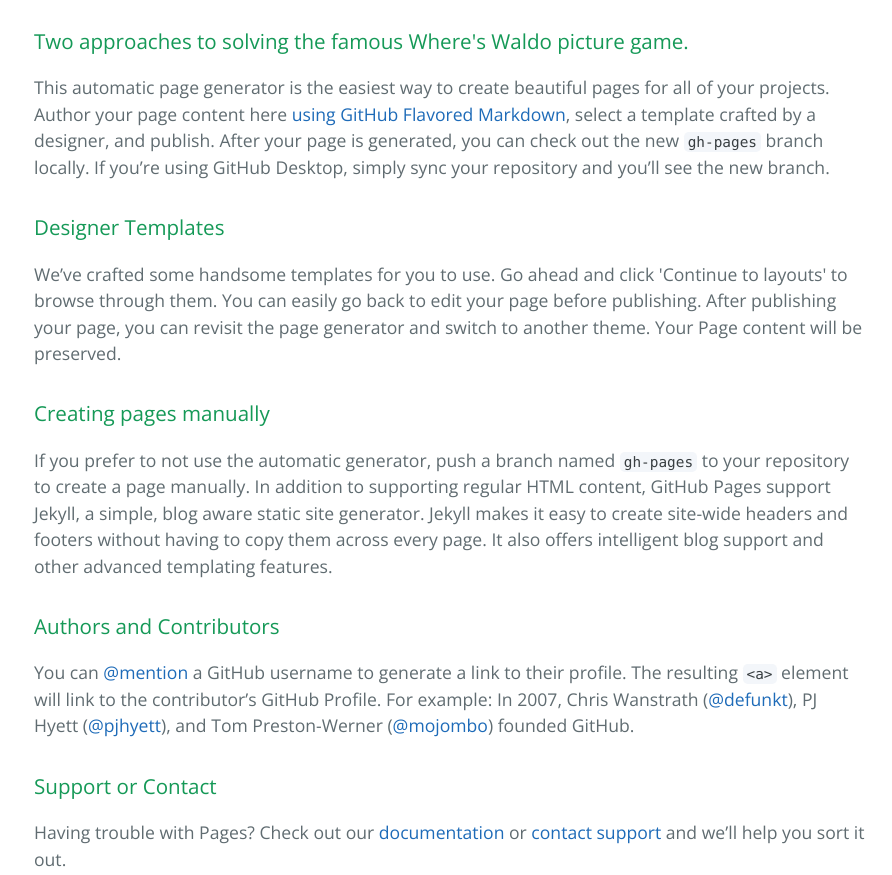
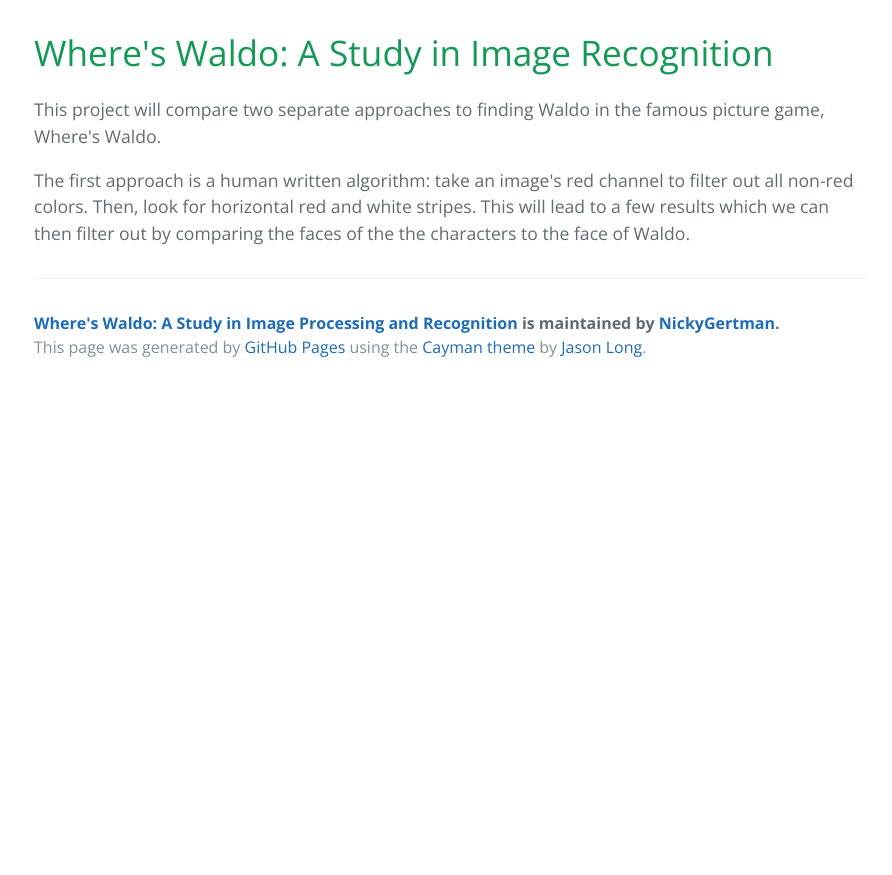
Before and after one commit to NickyGertman/Website, a plain HTML site: page index.html in a window 1280 px wide. Shown: the part 420-1295 px from the top of the page, without its empty margins (190-1082 px from the left). After the commit the page ends 811 px from the top, so only its background shows below. Drawn offline with nearby package versions, Linux system fonts and the light colour scheme.

```diff
--- a/index.html
+++ b/index.html
@@ -19,30 +19,12 @@
     </section>
 
     <section class="main-content">
-      <h3>
-<a id="two-approaches-to-solving-the-famous-wheres-waldo-picture-game" class="anchor" href="#two-approaches-to-solving-the-famous-wheres-waldo-picture-game" aria-hidden="true"><span class="octicon octicon-link"></span></a>Two approaches to solving the famous Where's Waldo picture game.</h3>
+      <h1>
+<a id="wheres-waldo-a-study-in-image-recognition" class="anchor" href="#wheres-waldo-a-study-in-image-recognition" aria-hidden="true"><span class="octicon octicon-link"></span></a>Where's Waldo: A Study in Image Recognition</h1>
 
-<p>This automatic page generator is the easiest way to create beautiful pages for all of your projects. Author your page content here <a href="https://guides.github.com/features/mastering-markdown/">using GitHub Flavored Markdown</a>, select a template crafted by a designer, and publish. After your page is generated, you can check out the new <code>gh-pages</code> branch locally. If you’re using GitHub Desktop, simply sync your repository and you’ll see the new branch.</p>
+<p>This project will compare two separate approaches to finding Waldo in the famous picture game, Where's Waldo. </p>
 
-<h3>
-<a id="designer-templates" class="anchor" href="#designer-templates" aria-hidden="true"><span class="octicon octicon-link"></span></a>Designer Templates</h3>
-
-<p>We’ve crafted some handsome templates for you to use. Go ahead and click 'Continue to layouts' to browse through them. You can easily go back to edit your page before publishing. After publishing your page, you can revisit the page generator and switch to another theme. Your Page content will be preserved.</p>
-
-<h3>
-<a id="creating-pages-manually" class="anchor" href="#creating-pages-manually" aria-hidden="true"><span class="octicon octicon-link"></span></a>Creating pages manually</h3>
-
-<p>If you prefer to not use the automatic generator, push a branch named <code>gh-pages</code> to your repository to create a page manually. In addition to supporting regular HTML content, GitHub Pages support Jekyll, a simple, blog aware static site generator. Jekyll makes it easy to create site-wide headers and footers without having to copy them across every page. It also offers intelligent blog support and other advanced templating features.</p>
-
-<h3>
-<a id="authors-and-contributors" class="anchor" href="#authors-and-contributors" aria-hidden="true"><span class="octicon octicon-link"></span></a>Authors and Contributors</h3>
-
-<p>You can <a href="https://github.com/blog/821" class="user-mention">@mention</a> a GitHub username to generate a link to their profile. The resulting <code>&lt;a&gt;</code> element will link to the contributor’s GitHub Profile. For example: In 2007, Chris Wanstrath (<a href="https://github.com/defunkt" class="user-mention">@defunkt</a>), PJ Hyett (<a href="https://github.com/pjhyett" class="user-mention">@pjhyett</a>), and Tom Preston-Werner (<a href="https://github.com/mojombo" class="user-mention">@mojombo</a>) founded GitHub.</p>
-
-<h3>
-<a id="support-or-contact" class="anchor" href="#support-or-contact" aria-hidden="true"><span class="octicon octicon-link"></span></a>Support or Contact</h3>
-
-<p>Having trouble with Pages? Check out our <a href="https://help.github.com/pages">documentation</a> or <a href="https://github.com/contact">contact support</a> and we’ll help you sort it out.</p>
+<p>The first approach is a human written algorithm: take an image's red channel to filter out all non-red colors. Then, look for horizontal red and white stripes. This will lead to a few results which we can then filter out by comparing the faces of the the characters to the face of Waldo. </p>
 
       <footer class="site-footer">
         <span class="site-footer-owner"><a href="https://github.com/NickyGertman/Website">Where&#39;s Waldo: A Study in Image Processing and Recognition</a> is maintained by <a href="https://github.com/NickyGertman">NickyGertman</a>.</span>
```
Also changed, not shown: params.json (+1 -1 lines).
